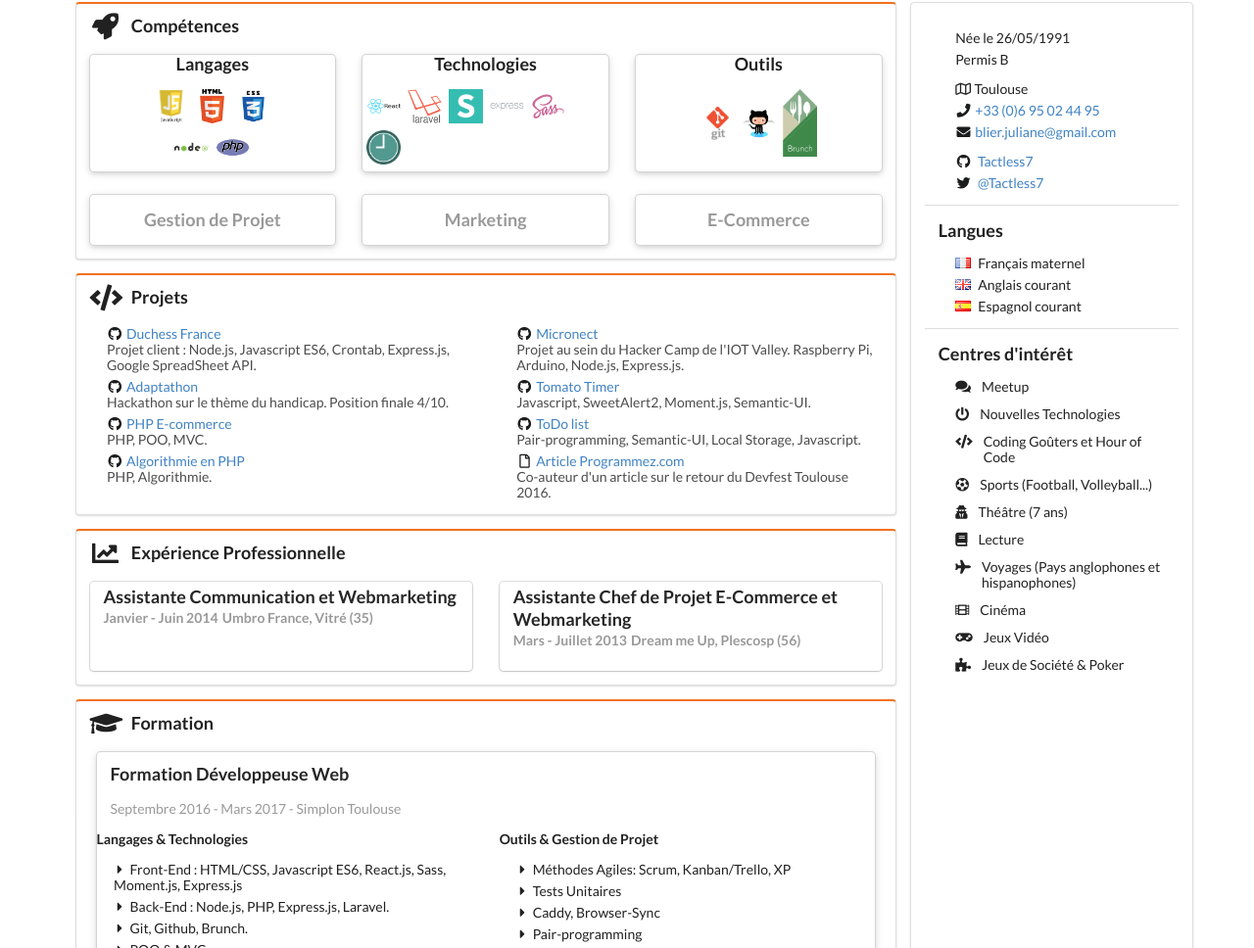
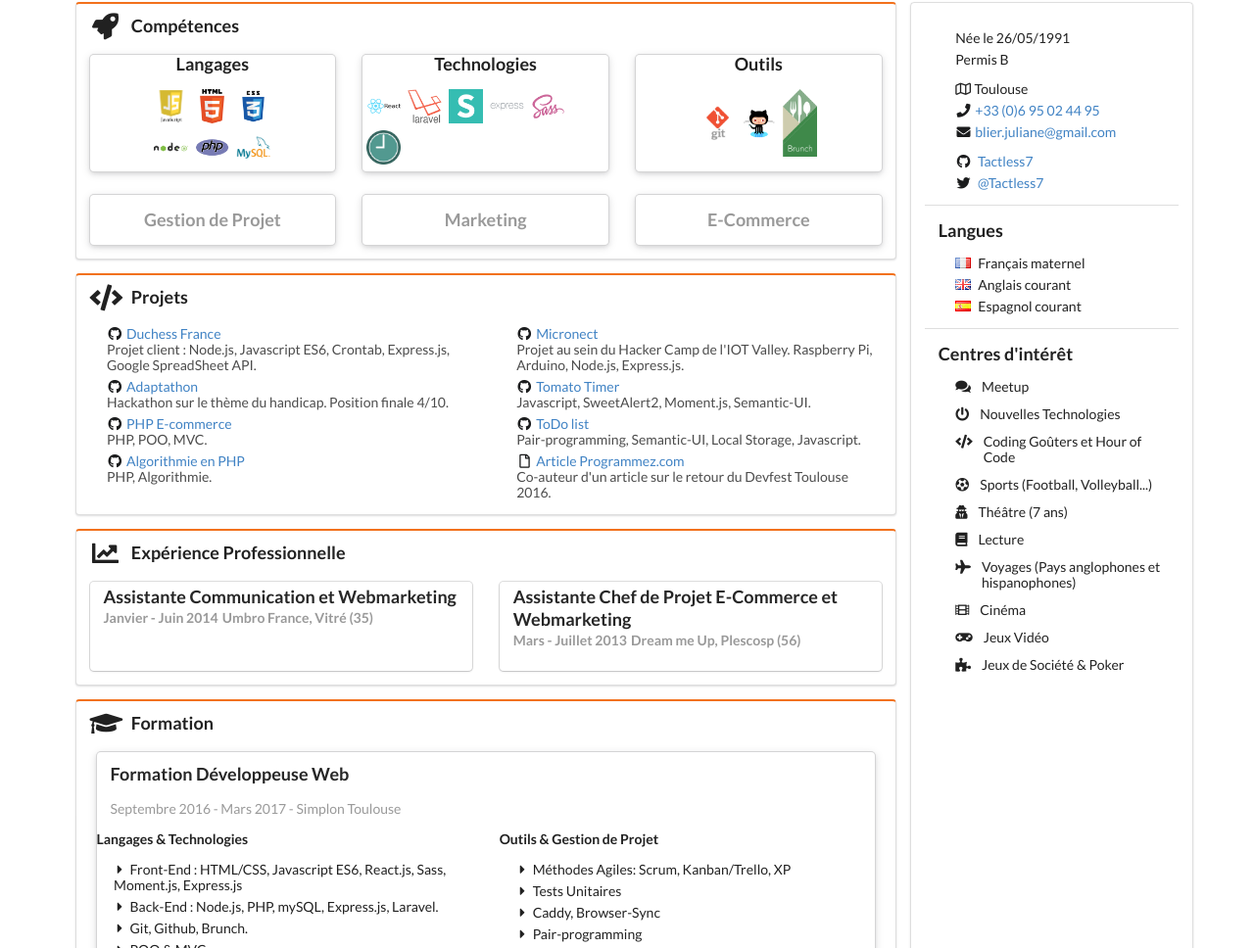
Before and after one commit to Tactless7/cv, a plain HTML site: page index.html in a window 1280 px wide. Shown: the part 184-1152 px from the top of the page at 98% size. Drawn offline with nearby package versions, Linux system fonts and the light colour scheme.

Commit message:
Ajout de mySQL

```diff
--- a/index.html
+++ b/index.html
@@ -56,6 +56,7 @@
 						<div class="ui mini centered images">
 							<img class="ui image" src="/img/icons/node_logo.png">
 							<img class="ui image" src="/img/icons/php_logo.png">
+							<img class="ui image" src="/img/icons/mysql_logo.png">
 						</div>
 					</div>
 
@@ -209,7 +210,7 @@
 								<h5 class="ui header">Langages &#38; Technologies</h5>
 								<ul class="ui list contenu">
 									<div class="item"><i class="caret right icon"></i>Front-End : HTML/CSS, Javascript ES6, React.js, Sass, Moment.js, Express.js</div>
-									<div class="item"><i class="caret right icon"></i>Back-End : Node.js, PHP, Express.js, Laravel.</div>
+									<div class="item"><i class="caret right icon"></i>Back-End : Node.js, PHP, mySQL, Express.js, Laravel.</div>
 									<div class="item"><i class="caret right icon"></i>Git, Github, Brunch.</div>
 									<div class="item"><i class="caret right icon"></i>POO &#38; MVC</div>
 								</ul>
@@ -307,7 +308,6 @@
 				</ul>
 				<ul class="ui list">
 					<div class="item"><a href="https://github.com/Tactless7"><i class="black github icon"></i> Tactless7</a></div>
-					<!-- <div class="item"><a href="https://fr.linkedin.com/in/juliane-blier-428b8b49"><i class="circular black linkedin icon"></i></a></div> -->
 					<div class="item"><a href="https://twitter.com/Tactless7"><i class="black twitter icon"></i> @Tactless7</a></div>
 				</ul>
 			</div>
```
Also changed, not shown: img/icons/mysql_logo.png (added).
